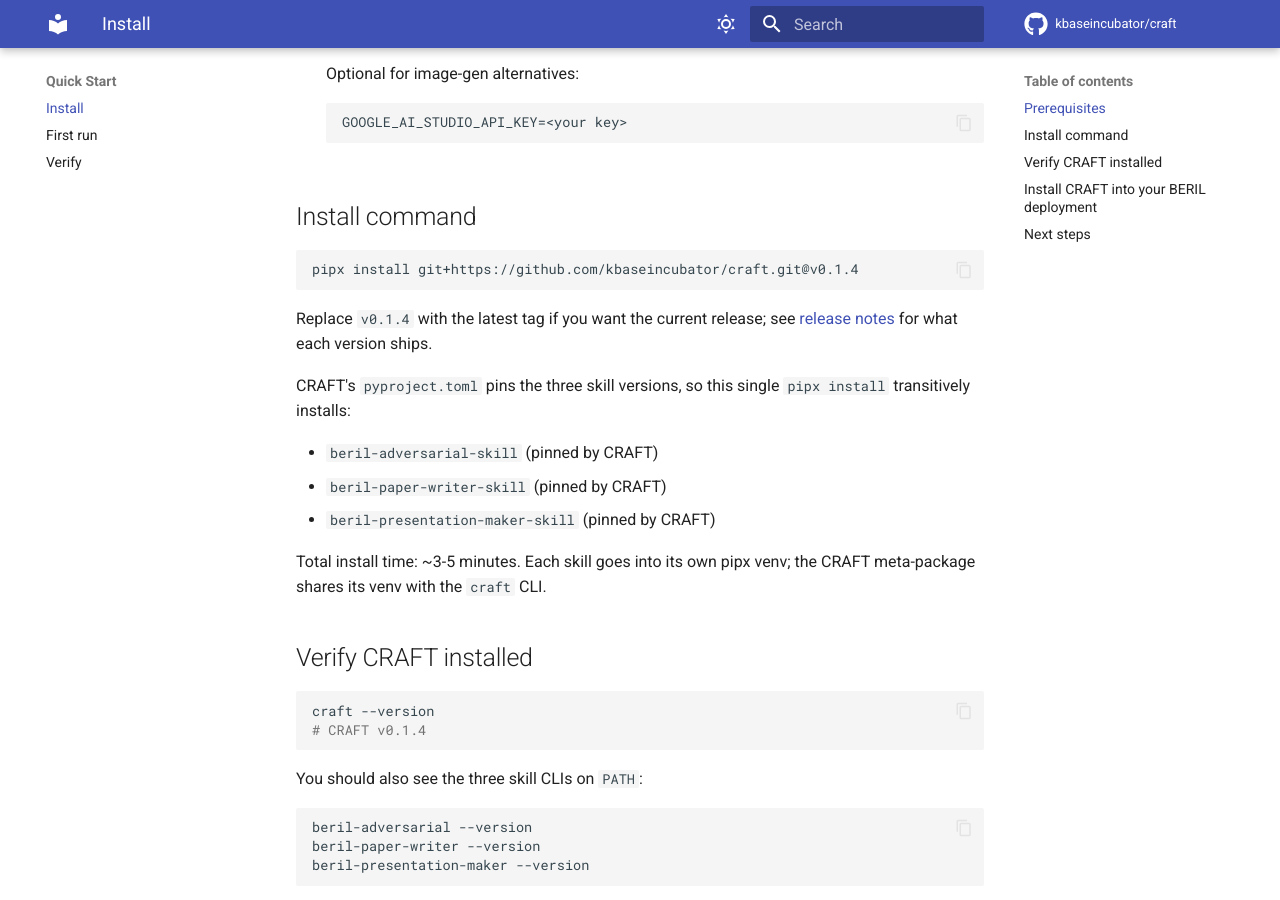
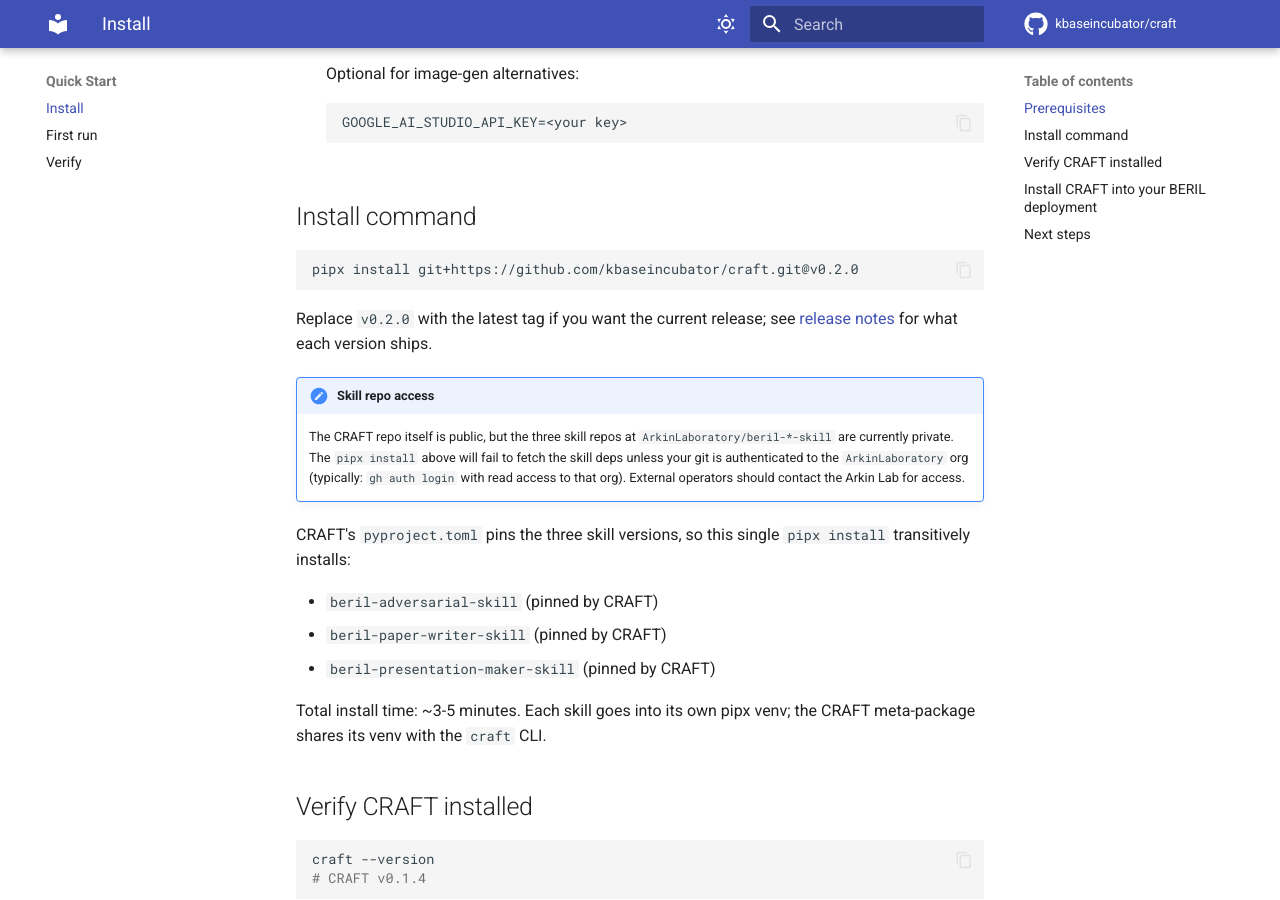
Before and after one commit to kbaseincubator/craft, an MkDocs documentation site: the page built from docs/quick-start/install.md, in a window 1280 px wide and 900 px high, scrolled down 683 px. Built offline with MkDocs 1.6.1 and Material for MkDocs 9.7.7, drawn with Linux system fonts in a browser that asks for light colours; comment, search, counter and statistics services are not loaded.

Commit message:
docs: note that skill repos are private; bump pipx install URL to v0.2.0
Pre-publicization tidy: with CRAFT going public, external
readers of the README + docs install page need to know that
the skill deps remain in the private ArkinLaboratory org. Adds
a one-line note in both places + bumps the example pipx install
URL from v0.1.0 / v0.1.4 to the current v0.2.0 tag.

````diff
--- a/docs/quick-start/install.md
+++ b/docs/quick-start/install.md
@@ -31,12 +31,21 @@ invocations into one command.
 ## Install command
 
 ```bash
-pipx install git+https://github.com/kbaseincubator/craft.git@v0.1.4
+pipx install git+https://github.com/kbaseincubator/craft.git@v0.2.0
 ```
 
-Replace `v0.1.4` with the latest tag if you want the current
+Replace `v0.2.0` with the latest tag if you want the current
 release; see [release notes](../reference/release-notes.md) for
 what each version ships.
+
+!!! note "Skill repo access"
+    The CRAFT repo itself is public, but the three skill repos
+    at `ArkinLaboratory/beril-*-skill` are currently private.
+    The `pipx install` above will fail to fetch the skill deps
+    unless your git is authenticated to the `ArkinLaboratory`
+    org (typically: `gh auth login` with read access to that
+    org). External operators should contact the Arkin Lab for
+    access.
 
 CRAFT's `pyproject.toml` pins the three skill versions, so this
 single `pipx install` transitively installs:
````
Also changed, not shown: README.md (+9 -1 lines).
